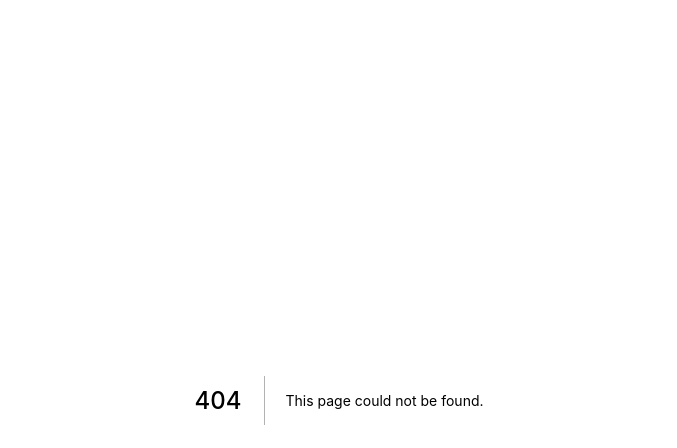
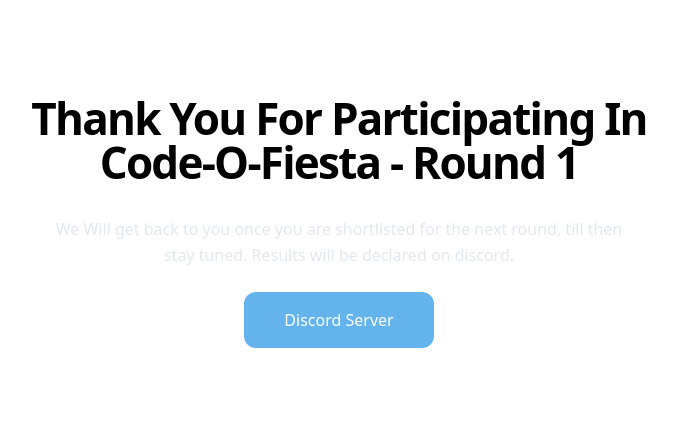
Before and after one commit to kishorshivsharan0055/pccoe-codechef-web, a Next.js app: page /codeofiesta in a window 1280 px wide. Before the commit this address had no page. Shown: the top 448 px of the page, without its empty margins (301-978 px from the left). Built offline with nearby package versions, Linux system fonts and the light colour scheme.

Commit message:
Done quiz app

```diff
--- a/components/Navbar.tsx
+++ b/components/Navbar.tsx
@@ -30,9 +30,11 @@
           } space-y-3 xl:space-y-0 flex-col xl:flex-row xl:space-x-8`}
         >
           <a className="flex items-center space-x-3">
-            <img src={user?.photoURL} alt="User" width={20} height={20} />
+            {!loading && user?.photoURL && (
+              <img src={user?.photoURL} alt="User" width={20} height={20} />
+            )}
             <h2 className="font-normal text-md md:text-lg">
-              {!loading && user.displayName ? user.displayName : "Login"}
+              {!loading && user?.displayName && user?.displayName}
             </h2>
           </a>
         </div>
--- a/package.json
+++ b/package.json
@@ -18,7 +18,8 @@
     "react-countdown": "^2.3.2",
     "react-dom": "^16.13.0",
     "react-firebase-hooks": "^3.0.4",
-    "react-firebaseui": "^5.0.2"
+    "react-firebaseui": "^5.0.2",
+    "react-toastify": "^8.1.0"
   },
   "devDependencies": {
     "@fullhuman/postcss-purgecss": "^2.1.0",
--- a/pages/auth.tsx
+++ /dev/null
@@ -1,24 +0,0 @@
-import React from "react";
-import StyledFirebaseAuth from "react-firebaseui/StyledFirebaseAuth";
-import firebase from "../utils/firebaseClient";
-
-// Configure FirebaseUI.
-const uiConfig = {
-  // Redirect to / after sign in is successful. Alternatively you can provide a callbacks.signInSuccess function.
-  signInSuccessUrl: "/register",
-  // GitHub as the only included Auth Provider.
-  // You could add and configure more here!
-  signInOptions: [firebase.auth.GoogleAuthProvider.PROVIDER_ID],
-};
-
-function SignInScreen() {
-  return (
-    <div>
-      <h1>Pineapple Login</h1>
-      <p>Please sign-in:</p>
-      <StyledFirebaseAuth uiConfig={uiConfig} firebaseAuth={firebase.auth()} />
-    </div>
-  );
-}
-
-export default SignInScreen;
--- /dev/null
+++ b/pages/codeofiesta.tsx
@@ -0,0 +1,97 @@
+import React from "react";
+import Link from "next/link";
+
+interface codeofiestaProps {}
+
+export const codeofiesta: React.FC<codeofiestaProps> = ({}) => {
+  return (
+    <section className="w-full bg-white">
+      <div
+        className="
+  relative
+  items-center
+  w-full
+  px-5
+  py-12
+  mx-auto
+  md:px-12
+  lg:px-16
+  max-w-7xl
+  lg:py-24
+"
+      >
+        <div className="flex w-full mx-auto text-left">
+          <div className="relative inline-flex items-center mx-auto align-middle">
+            <div className="text-center">
+              <h1
+                className="
+          max-w-5xl
+          text-2xl
+          font-bold
+          leading-none
+          tracking-tighter
+          text-neutral-600
+          md:text-5xl
+          lg:text-6xl lg:max-w-7xl
+        "
+              >
+                {" "}
+                Thank You For Participating In{" "}
+                <br className="hidden lg:block" /> Code-O-Fiesta - Round 1{" "}
+              </h1>
+              <p
+                className="
+          max-w-xl
+          mx-auto
+          mt-8
+          text-base
+          leading-relaxed
+          text-gray-300
+        "
+              >
+                {" "}
+                We Will get back to you once you are shortlisted for the next
+                round, till then stay tuned. Results will be declared on
+                discord.{" "}
+              </p>
+              <div className="flex justify-center w-full max-w-2xl gap-2 mx-auto mt-6">
+                <div className="mt-3 rounded-lg sm:mt-0">
+                  <Link href="https://discord.com/invite/bskjn2qcRm">
+                    <button
+                      className="
+              items-center
+              block
+              px-5
+              py-4
+              text-base
+              font-medium
+              text-center text-white
+              transition
+              duration-500
+              ease-in-out
+              transform
+              bg-blue-400
+              lg:px-10
+              rounded-xl
+              hover:bg-blue-500
+              focus:outline-none
+              focus:ring-2
+              focus:ring-offset-2
+              focus:ring-blue-500
+            "
+                    >
+                      {" "}
+                      Discord Server{" "}
+                    </button>
+                  </Link>
+                </div>
+              </div>
+            </div>
+          </div>
+        </div>
+      </div>
+    </section>
+  );
+};
+
+export default codeofiesta;
--- a/pages/quiz.tsx
+++ b/pages/quiz.tsx
@@ -13,20 +13,18 @@
 
 export const quiz: React.FC<quizProps> = ({}) => {
   const [user, loading, error] = useAuthState(firebase.auth());
-  // console.log the current user and loading status
   const router = useRouter();
   const [isloading, setisloading] = useState(false);
+  const [timeCounter, settimeCounter] = useState(0);
 
   const db = firebase.firestore();
 
-  const [participants, participantsLoading, participantsError] = useCollection(
-    firebase.firestore().collection("participants"),
-    {}
-  );
-
   const [Ans, setAns] = useState("");
   const [cnt, setCnt] = useState(0);
-  let [userAns, setUserAns] = useState<Array<string>>([]);
+  let [tempAns, settempAns] = useState<string>("");
+  let [userAns, setUserAns] = useState<
+    Array<{ question: string; ans: string }>
+  >([]);
   let marks: number = 0;
 
   const [questions, questionsLoading, questionsError] = useCollection(
@@ -34,17 +32,45 @@
     {}
   );
 
-  const nextQuestion = () => {
-    console.log("user ans: ", userAns);
+  useEffect(() => {
+    if (window.performance) {
+      if (performance.navigation.type == 1) {
+        alert("This page is reloaded");
+      }
+    }
+  }, []);
+
+  const nextQuestion = async () => {
+    userAns.push({
+      ans: tempAns,
+      question: questions.docs[cnt].get("question"),
+    });
+    settempAns("");
     setisloading(true);
+    settimeCounter(timeCounter + 1);
     if (cnt < 19) setCnt(cnt + 1);
     else if (cnt === 19) {
       userAns.map((item, index) => {
-        console.log(item);
-        if (item === questions.docs[index].get("ans")) marks = marks + 1;
+        if (item.ans === questions.docs[index].get("ans")) marks = marks + 1;
       });
-      console.log("Marks: ", marks);
+
+      await db
+        .collection("participants")
+        .doc(user.uid)
+        .update({
+          score: marks,
+          user_ans: userAns,
+        })
+        .then(() => {
+          setisloading(false);
+          firebase.auth().signOut();
+          router.replace("/codeofiesta");
+        })
+        .catch((err) => {
+          alert("Unable to Submit details");
+        });
     }
+
     setisloading(false);
   };
 
@@ -110,8 +136,8 @@
                             Ans == questions.docs[cnt].get("a") ? true : false
                           }
                           onChange={(e) => {
-                            userAns[cnt] = e.target.value;
                             setAns(e.target.value);
+                            settempAns(e.target.value);
                           }}
                         />
                         <span className="ml-2">
@@ -160,8 +186,8 @@
                             Ans == questions.docs[cnt].get("b") ? true : false
                           }
                           onChange={(e) => {
-                            userAns[cnt] = e.target.value;
                             setAns(e.target.value);
+                            settempAns(e.target.value);
                           }}
                         />
                         <span className="ml-2">
@@ -210,8 +236,8 @@
                             Ans == questions.docs[cnt].get("c") ? true : false
                           }
                           onChange={(e) => {
-                            userAns[cnt] = e.target.value;
                             setAns(e.target.value);
+                            settempAns(e.target.value);
                           }}
                         />
                         <span className="ml-2">
@@ -260,8 +286,8 @@
                             Ans == questions.docs[cnt].get("d") ? true : false
                           }
                           onChange={(e) => {
-                            userAns[cnt] = e.target.value;
                             setAns(e.target.value);
+                            settempAns(e.target.value);
                           }}
                         />
                         <span className="ml-2">
@@ -273,13 +299,12 @@
                 </span>
               </div>
             </div>
+
             <div className="flex flex-row items-center justify-around space-x-10 mt-8">
               <Countdown
-                date={Date.now() + 60000}
-                autoStart={true}
+                date={Date.now() + 30000}
+                onComplete={nextQuestion}
                 key={cnt}
-                precision={2}
-                onComplete={nextQuestion}
               />
 
               <RoundedButton
--- a/pages/register.tsx
+++ b/pages/register.tsx
@@ -3,31 +3,38 @@
 import { useRouter } from "next/router";
 import React, { useEffect, useState } from "react";
 import { useAuthState } from "react-firebase-hooks/auth";
-import { useCollection } from "react-firebase-hooks/firestore";
+import StyledFirebaseAuth from "react-firebaseui/StyledFirebaseAuth";
+import { ToastContainer } from "react-toastify";
+import "react-toastify/dist/ReactToastify.css";
 import RoundedButton from "../components/Buttons/Rounded";
 import Input from "../components/Input";
 import Navbar from "../components/Navbar";
 import firebase from "../utils/firebaseClient";
+import { showToast } from "../utils/showToast";
 
 interface quizProps {}
 
 export const register: React.FC<quizProps> = ({}) => {
   const [user, loading, error] = useAuthState(firebase.auth());
-  // console.log the current user and loading status
   const router = useRouter();
   const [collegeName, setCollegeName] = useState("");
   const [year, setYear] = useState("");
   const [hackerRankId, sethackerRankId] = useState("");
   const [isloading, setisloading] = useState(false);
+  const [inputDisable, setinputDisable] = useState(false);
 
   const db = firebase.firestore();
-
-  const [participants, participantsLoading, participantsError] = useCollection(
-    firebase.firestore().collection("participants"),
-    {}
-  );
+  // Configure FirebaseUI.
+  const uiConfig = {
+    signInSuccessUrl: "/register",
+    signInOptions: [firebase.auth.GoogleAuthProvider.PROVIDER_ID],
+  };
 
   const SubmitDetails = async () => {
+    if (!user?.displayName) {
+      alert("First signup using Gmail");
+      return;
+    }
     setisloading(true);
     await db
       .collection("participants")
@@ -40,13 +47,12 @@
         hackerRankId: hackerRankId,
       })
       .then(() => {
+        showToast("Successfully Registered", "success");
         setisloading(false);
-        console.log("submitted");
-        router.push("/quiz");
+        setinputDisable(true);
       })
       .catch((err) => {
-        console.log("error : ", err);
-        alert("Unable to Submit details");
+        showToast("Failed to register", "error");
       });
 
     setisloading(false);
@@ -64,6 +70,7 @@
         <title>Quiz</title>
       </Head>
       <Navbar />
+      <ToastContainer />
       <section className="pt-20">
         <div className="px-4 py-12 mx-auto max-w-7xl sm:px-6 md:px-12 lg:px-24 lg:py-24">
           <div className="flex flex-wrap items-center mx-auto max-w-7xl">
@@ -96,15 +103,20 @@
                 {" "}
                 Code-O-Fiesta{" "}
               </h1>
-              <p className="mb-8 text-base leading-relaxed text-left text-gray-300">
+              <p className="mb-4 text-base leading-relaxed text-left text-gray-400">
                 {" "}
-                Free and Premium themes, UI Kit's, templates and landing pages
-                built with Tailwind CSS, HTML &amp; Next.js.{" "}
+                A MCQ round based on basic programming, pseudocodes, data
+                structures and algorithms, OOPs, etc.
+              </p>
+              <p className="text-base leading-relaxed text-left text-gray-400">
+                {" "}
+                You will get 90 seconds for each question and the test will be
+                of 30 minutes.
               </p>
               <img
                 src="/quiz.png"
                 className="self-center"
-                style={{ width: 300, height: 300 }}
+                style={{ width: 500, height: 350 }}
               />
             </div>
 
@@ -145,17 +157,36 @@
                     animation-delay-4000
                   "
                   ></div>
+
                   <div className="relative">
+                    {!loading && !user && (
+                      <div>
+                        {" "}
+                        <h3 style={{ textAlign: "center", fontWeight: "bold" }}>
+                          First Verify Your Gmail
+                        </h3>
+                        <StyledFirebaseAuth
+                          uiConfig={uiConfig}
+                          firebaseAuth={firebase.auth()}
+                        />
+                        <h3 style={{ textAlign: "center", fontWeight: "bold" }}>
+                          Then fill this form
+                        </h3>
+                      </div>
+                    )}
+
                     <Input
                       value={collegeName}
                       onChange={(e) => setCollegeName(e.target.value)}
                       required
+                      disabled={inputDisable}
                       className="bg-gray-200 m-4"
                       type="text"
                       placeholder="College Name"
                     />
                     <Input
                       value={year}
+                      disabled={inputDisable}
                       onChange={(e) => setYear(e.target.value)}
                       placeholder="Year (Eg. 2nd Year)"
                       className="bg-gray-200 m-4"
@@ -163,11 +194,25 @@
                     />
                     <Input
                       value={hackerRankId}
+                      disabled={inputDisable}
                       onChange={(e) => sethackerRankId(e.target.value)}
                       placeholder="HackerRank ID"
                       className="bg-gray-200 m-4"
                       type="text"
                     />
+                    {inputDisable ? (
+                      <RoundedButton
+                        style={{
+                          width: "16rem",
+                          margin: "35px auto 0px",
+                        }}
+                        type="submit"
+                        onClick={() => router.push("/quiz")}
+                      >
+                        {isloading ? <CircularProgress size="small" /> : null}
+                        <span>Start Test</span>
+                      </RoundedButton>
+                    ) : (
                       <RoundedButton
                         style={{
                           width: "16rem",
@@ -177,8 +222,9 @@
                         onClick={SubmitDetails}
                       >
                         {isloading ? <CircularProgress size="small" /> : null}
-                      <span>Continue</span>
+                        <span>Submit</span>
                       </RoundedButton>
+                    )}
                     {/* </div> */}
                   </div>
                 </div>
--- /dev/null
+++ b/utils/showToast.ts
@@ -0,0 +1,28 @@
+import { toast, Zoom } from "react-toastify";
+
+export const showToast = (
+  text: string,
+  type:
+    | "dark"
+    | "default"
+    | "error"
+    | "info"
+    | "success"
+    | "warning" = "default"
+): void => {
+  toast(text, {
+    position: "bottom-center",
+    autoClose: 5000,
+    hideProgressBar: true,
+    closeOnClick: true,
+    pauseOnHover: true,
+    draggable: false,
+    transition: Zoom,
+    closeButton: false,
+    progress: undefined,
+    bodyStyle: {
+      padding: "0px 8px",
+      fontWeight: 600,
+    },
+  });
+};
```
Also changed, not shown: 1 other file (tests, documents, lock files or other folders). Lines whose indentation alone changed are shown as unchanged.
